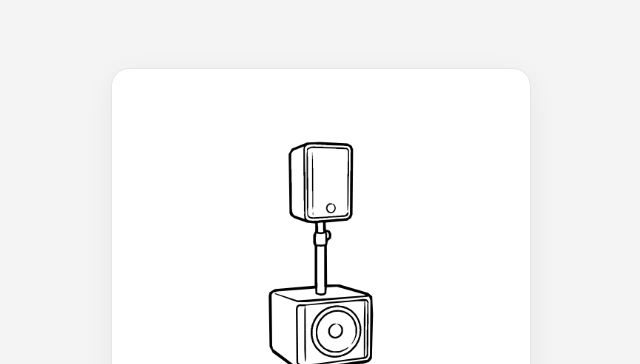
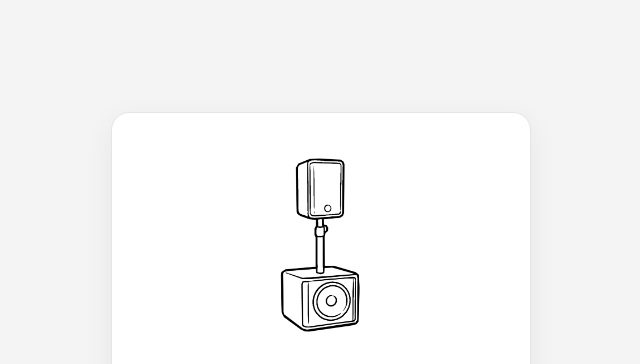
Before and after one commit to chrudat/radarista, a plain HTML site: page index.html in a window 1280 px wide. Shown: the top 364 px of the page, without its empty margins (319-959 px from the left). Drawn offline with Linux system fonts and the light colour scheme.

Commit message:
Update music image and adjust margin

```diff
--- a/index.html
+++ b/index.html
@@ -39,7 +39,7 @@
 
     .music {
       font-size: 42px;
-      margin-bottom: 0px;
+      margin-bottom: 22px;
     }
 
     h1 {
@@ -84,7 +84,7 @@
 
 <body>
   <main class="card">
-    <div class="music" aria-hidden="true"><img src="djspeaker.png" width="80%"></div>
+    <div class="music" aria-hidden="true"><img src="djspeaker.jpg" width="50%"></div>
 
     <h1>CHRISTIAN<br>RADARISTA</h1>
 
```
